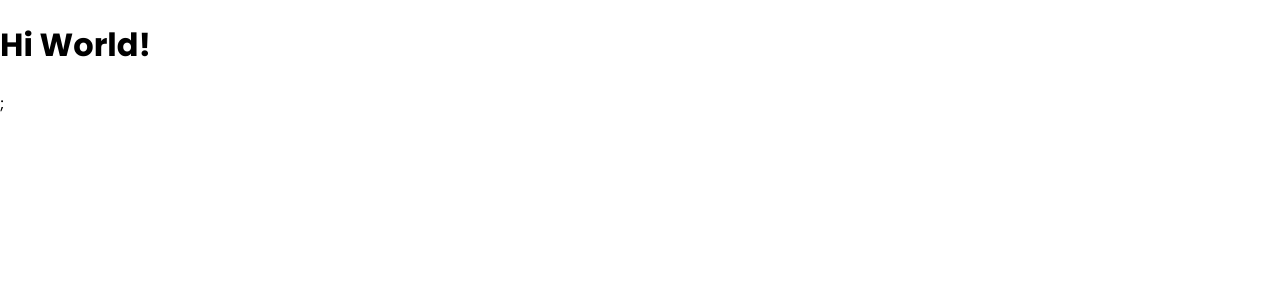
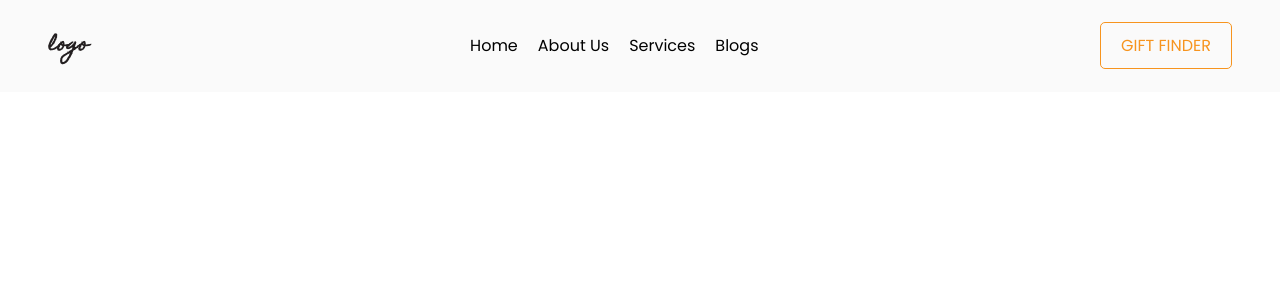
Before and after one commit to hendraaagil/gift-store-landing-page, a React (Create React App) app: page / in a window 1280 px wide. Shown: the top 300 px of the page. Built offline with nearby package versions, Linux system fonts and the light colour scheme.

Commit message:
Add navbar component

```diff
--- a/package.json
+++ b/package.json
@@ -8,6 +8,7 @@
     "@testing-library/user-event": "^12.1.10",
     "react": "^17.0.1",
     "react-dom": "^17.0.1",
+    "react-router-dom": "^5.2.0",
     "react-scripts": "4.0.1",
     "web-vitals": "^0.2.4"
   },
--- a/src/App.js
+++ b/src/App.js
@@ -1,9 +1,9 @@
+import { Route } from 'react-router-dom';
+
+import Home from './components/container/Home';
+
 function App() {
-  return (
-    <div>
-      <h1>Hi World!</h1>;
-    </div>
-  );
+  return <Route path="/" component={Home} />;
 }
 
 export default App;
--- /dev/null
+++ b/src/assets/styles/Navbar.module.css
@@ -0,0 +1,44 @@
+.Navbar {
+  display: flex;
+  justify-content: space-between;
+  align-items: center;
+  padding: 12px 48px;
+  background-color: #fafafa;
+}
+
+.Logo {
+  font-family: 'Homemade Apple', cursive;
+  font-size: 18px;
+  color: #231f20;
+}
+
+.Link {
+  display: flex;
+  gap: 20px;
+  list-style: none;
+}
+
+.Link a {
+  color: #000;
+  text-decoration: none;
+  transition: 0.2s all ease-in-out;
+}
+
+.Link a:hover {
+  color: #f7941e;
+}
+
+.Button {
+  padding: 10px 20px;
+  color: #f7941e;
+  text-decoration: none;
+  text-transform: uppercase;
+  border: 1px solid #f7941e;
+  border-radius: 5px;
+  transition: 0.2s all ease-in-out;
+}
+
+.Button:hover {
+  color: #fafafa;
+  background-color: #f7941e;
+}
--- /dev/null
+++ b/src/components/Navbar.js
@@ -0,0 +1,30 @@
+import { Link, NavLink } from 'react-router-dom';
+
+import styles from '../assets/styles/Navbar.module.css';
+
+const Navbar = () => {
+  return (
+    <nav className={styles.Navbar}>
+      <h1 className={styles.Logo}>logo</h1>
+      <ul className={styles.Link}>
+        <li>
+          <NavLink to="/">Home</NavLink>
+        </li>
+        <li>
+          <NavLink to="/">About Us</NavLink>
+        </li>
+        <li>
+          <NavLink to="/">Services</NavLink>
+        </li>
+        <li>
+          <NavLink to="/">Blogs</NavLink>
+        </li>
+      </ul>
+      <Link to="/" className={styles.Button}>
+        Gift Finder
+      </Link>
+    </nav>
+  );
+};
+
+export default Navbar;
--- /dev/null
+++ b/src/components/container/Home.js
@@ -0,0 +1,7 @@
+import Navbar from '../Navbar';
+
+const Home = () => {
+  return <Navbar />;
+};
+
+export default Home;
--- a/src/index.css
+++ b/src/index.css
@@ -2,5 +2,4 @@ body {
   margin: 0;
   padding: 0;
   font-family: 'Poppins', sans-serif;
-  /* font-family: 'Homemade Apple', cursive; */
 }
--- a/src/index.js
+++ b/src/index.js
@@ -1,12 +1,15 @@
 import React from 'react';
 import ReactDOM from 'react-dom';
+import { BrowserRouter as Router } from 'react-router-dom';
 import './index.css';
 import App from './App';
 import reportWebVitals from './reportWebVitals';
 
 ReactDOM.render(
   <React.StrictMode>
-    <App />
+    <Router>
+      <App />
+    </Router>
   </React.StrictMode>,
   document.getElementById('root')
 );
```
Also changed, not shown: 2 other files (tests, documents, lock files or other folders).
